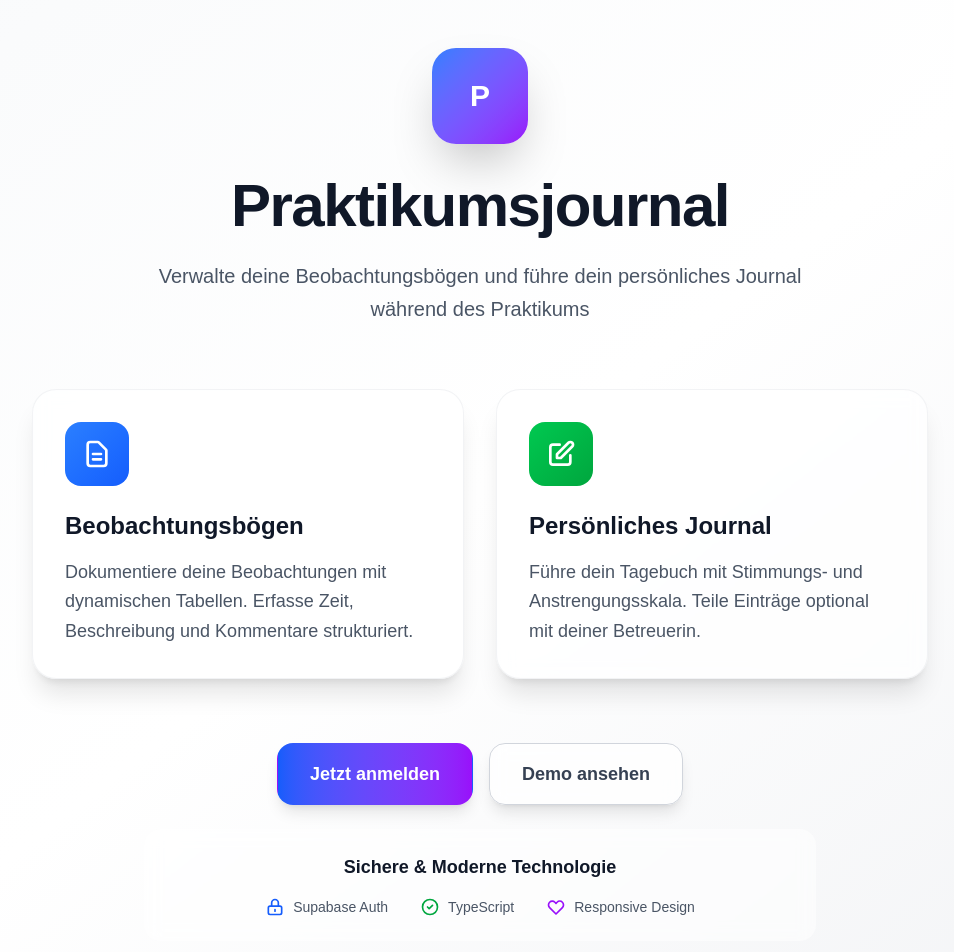
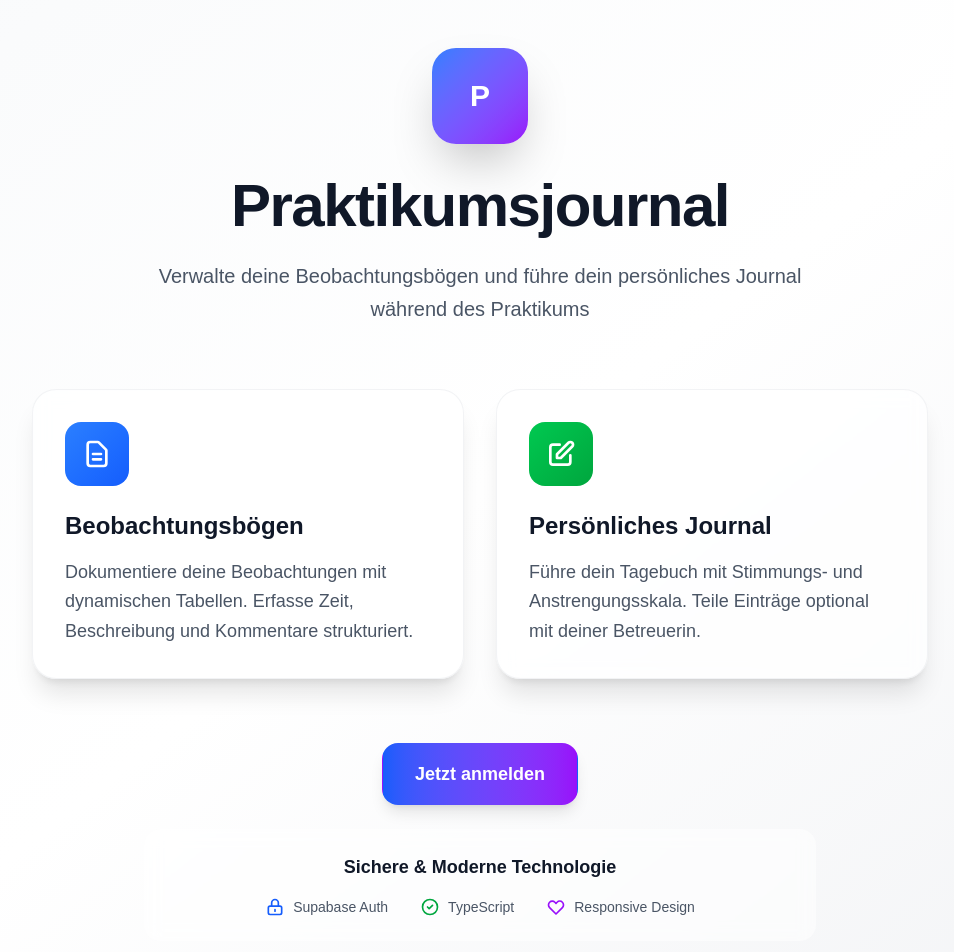
Before and after one commit to wtcologne/praktikum, a Next.js app: page / in a window 1280 px wide. Shown: the top 952 px of the page, without its empty margins (160-1114 px from the left). Built offline with nearby package versions, Linux system fonts and the light colour scheme; no server answers.

Commit message:
Remove 'Demo ansehen' button and center 'Jetzt anmelden' button on landing page

```diff
--- a/src/app/page.tsx
+++ b/src/app/page.tsx
@@ -43,18 +43,12 @@ export default function Home() {
         </div>
 
         <div className="text-center space-y-6">
-          <div className="flex flex-col sm:flex-row gap-4 justify-center">
+          <div className="flex justify-center">
             <Link
               href="/login"
               className="group relative px-8 py-4 border border-transparent text-lg font-semibold rounded-2xl text-white bg-gradient-to-r from-blue-600 to-purple-600 hover:from-blue-700 hover:to-purple-700 focus:outline-none focus:ring-2 focus:ring-offset-2 focus:ring-blue-500 transition-all duration-200 hover:scale-105 active:scale-95 shadow-lg hover:shadow-xl"
             >
               Jetzt anmelden
-            </Link>
-            <Link
-              href="/dashboard"
-              className="group relative px-8 py-4 border border-gray-300 text-lg font-semibold rounded-2xl text-gray-700 bg-white/70 backdrop-blur-sm hover:bg-white/90 focus:outline-none focus:ring-2 focus:ring-offset-2 focus:ring-blue-500 transition-all duration-200 hover:scale-105 active:scale-95 shadow-lg hover:shadow-xl"
-            >
-              Demo ansehen
             </Link>
           </div>
 
```
